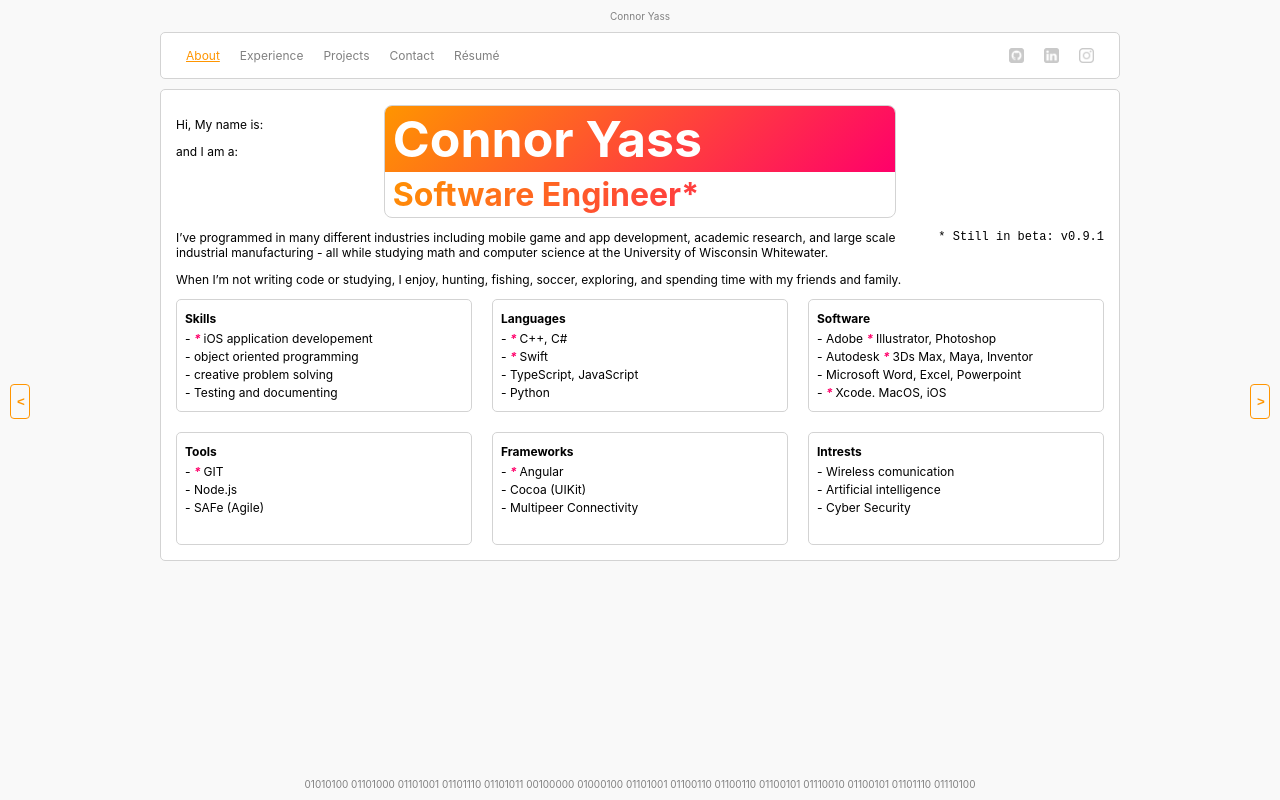
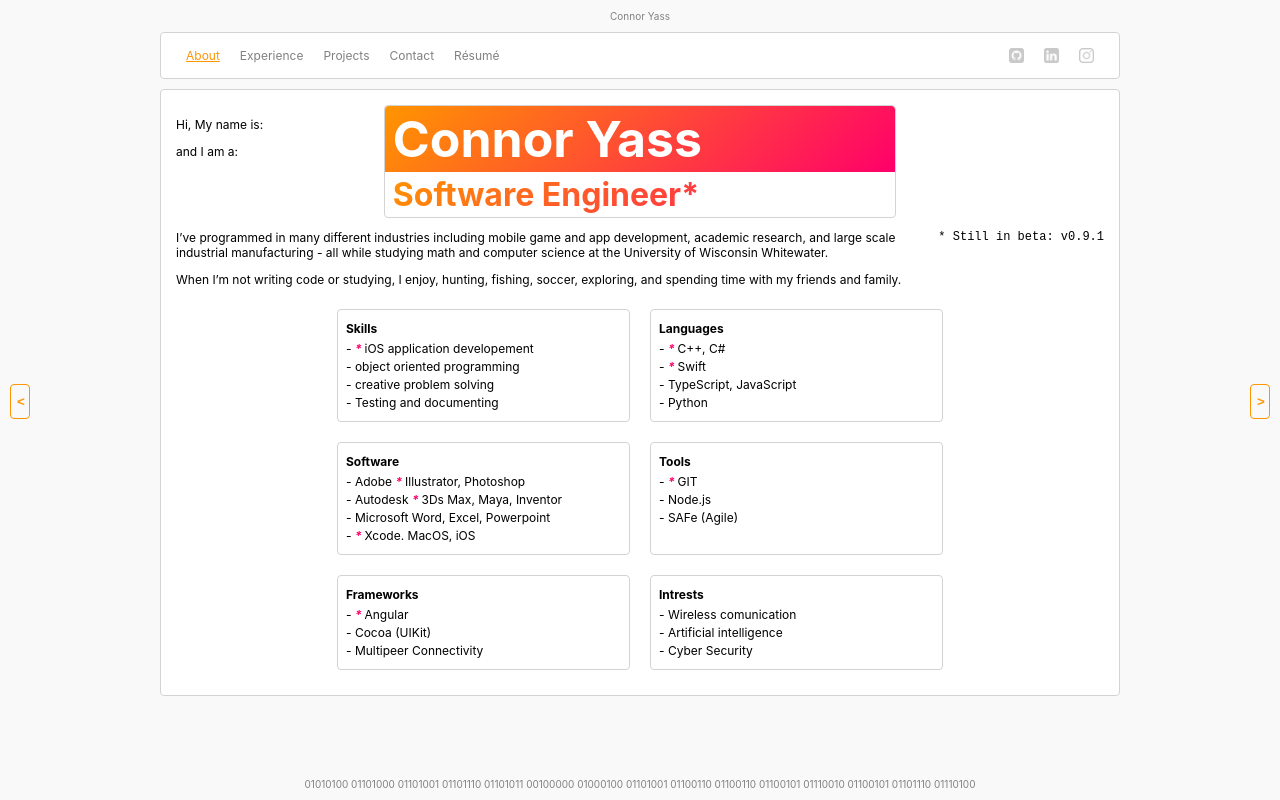
Before and after one commit to yassck02/portfolio, an Angular app in the folder src/: page /home in a window 1280 px wide. Built offline with nearby package versions, Linux system fonts and the light colour scheme.

Commit message:
Updated flex box display on home screen

```diff
--- a/src/src/app/app.component.css
+++ b/src/src/app/app.component.css
@@ -1,6 +1,6 @@
 .main {
     width: 75%;
-    max-width: 1000px;
+    max-width: 975px;
     height: 100%;
     margin-left: auto;
     margin-right: auto;
@@ -14,7 +14,7 @@
 }
 
 .card {
-    border-radius: 5px;
+    border-radius: var(--radius);
     border: 1px solid lightgray;
     background-color: white;
     padding: 15px;
@@ -48,7 +48,7 @@ button {
     background: #f9f9f9;
     top: 48%;
     position: fixed;
-    border-radius: 4px;
+    border-radius: var(--radius);
     width: 20px;
     height: 35px;
     font-weight: 700;
@@ -73,7 +73,7 @@ button:active {
     float: right;
     margin: 0;
     border: solid 1px hsl(var(--hue_0), 100%, 50%);
-    border-radius: 3px;
+    border-radius: var(--radius);
     padding-left: 3px;
     padding-right: 3px;
 }
--- a/src/src/app/pages/contact/contact.page.css
+++ b/src/src/app/pages/contact/contact.page.css
@@ -26,7 +26,7 @@ p {
 
 a {
     border: solid 1px hsl(var(--hue_1), 100%, 50%);
-    border-radius: 4px;
+    border-radius: var(--radius);
     color: hsl(var(--hue_1), 100%, 50%);
     background-color: white;
     margin: 0;
--- a/src/src/app/pages/home/home.page.css
+++ b/src/src/app/pages/home/home.page.css
@@ -3,7 +3,7 @@
     width: 55%;
     border: 1px solid lightgray;
     background: white;
-    border-radius: 8px;
+    border-radius: var(--radius);
     margin-left: auto;
     margin-right: auto;
 }
@@ -31,14 +31,18 @@
 
 .grid div {
     border: 1px solid lightgray;
-    border-radius: 5px;
+    border-radius: var(--radius);
     padding: 8px;
+    margin: 10px;
+    max-width: 275px;
+    min-width: 200px;
+    width: 30%;
 }
 
 h1 {
     font-size: 50px;
-    border-top-left-radius: 7px;
-    border-top-right-radius: 7px;
+    border-top-left-radius: var(--radius);
+    border-top-right-radius: var(--radius);
     color: white;
 }
 
@@ -77,34 +81,7 @@ h4 {
 }
 
 .grid {
-    display: grid;
-    grid-template-columns: 1fr 1fr 1fr;
-    grid-column-gap: 20px;
-    grid-template-rows: 1fr 1fr;
-    grid-row-gap: 20px;
+    display: flex;
+    justify-content: center;
+    flex-wrap: wrap;
 }
-
-.skills {
-    grid-column-start: 1;
-    grid-column-end: 2;
-}
-
-.languages {
-    grid-column-start: 2;
-    grid-column-end: 3;
-}
-
-.software {
-    grid-column-start: 3;
-    grid-column-end: 4;
-}
-
-.tools {
-    grid-column-start: 1;
-    grid-column-end: 2;
-}
-
-.framewrks {
-    grid-column-start: 1;
-    grid-column-end: 2;
-}
--- a/src/src/app/pages/projects/project-detail.page.css
+++ b/src/src/app/pages/projects/project-detail.page.css
@@ -26,10 +26,14 @@ p {
     justify-content: center;
 }
 
+a {
+    padding: 0;
+    padding: 5px;
+}
+
 img {
     width: 100%;
     max-width: 400px;
-    margin: 5px;
     display: inline;
     border: 1px solid lightgray;
     -webkit-filter: grayscale(100%);
--- a/src/src/styles.css
+++ b/src/src/styles.css
@@ -6,6 +6,7 @@
     --light_3: 30;
 
     --color: blue;
+    --radius: 4px;
 
     --hue_0: 35;
     --hue_1: 335;
```
